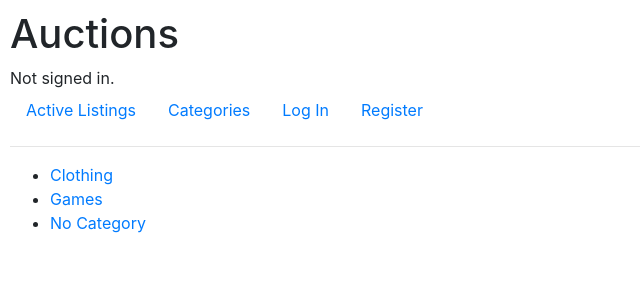
After one commit to vkpoladi/CS50wProject2, a Django app: page /auctions/categories in a window 1280 px wide. The commit adds this page. Shown: the top 300 px of the page, without its empty margins (0-640 px from the left). Run offline with Django 3.2, Linux system fonts and the light colour scheme; data comes from the database, SQL or seed files in the repository; both versions use the stored data as it was after the commit; some libraries are stand-ins or nearby versions.

Commit message:
categories feature finished

```diff
--- /dev/null
+++ b/auctions/templates/auctions/categories.html
@@ -0,0 +1,10 @@
+{% extends "auctions/layout.html" %}
+
+{% block body %}
+    <ul>
+        {% for category in categories%}
+            <li><a href= "{% url 'category_page' category %}">{{ category }}</a></li>
+        {% endfor %}
+    </ul>
+
+{% endblock %}
--- a/auctions/templates/auctions/layout.html
+++ b/auctions/templates/auctions/layout.html
@@ -20,6 +20,10 @@
             <li class="nav-item">
                 <a class="nav-link" href="{% url 'index' %}">Active Listings</a>
             </li>
+            <li class="nav-item">
+                <a class="nav-link" href="{% url 'categories' %}">Categories</a>
+            </li>
+
             {% if user.is_authenticated %}
                 <li class="nav-item">
                     <a class="nav-link" href="{% url 'watchlist' %}">Watchlist</a>
--- a/auctions/templates/auctions/listing_page.html
+++ b/auctions/templates/auctions/listing_page.html
@@ -55,6 +55,10 @@
         {% endif %}
     </div>
 
+    <div>
+        <h3>Comments</h3>
+    </div>
+
 
 
 
--- a/auctions/urls.py
+++ b/auctions/urls.py
@@ -11,5 +11,7 @@ urlpatterns = [
     path("listing/<int:listing_pk>", views.listing_page, name="listing_page"),
     path("watchlist", views.watchlist, name="watchlist"),
     path("watchlist_remove", views.watchlist_remove, name="watchlist_remove"),
-    path("bidding", views.bidding, name="bidding")
+    path("bidding", views.bidding, name="bidding"),
+    path("categories", views.categories, name="categories"),
+    path("category_page/<str:category>", views.category_page, name="category_page")
 ]
--- a/auctions/views.py
+++ b/auctions/views.py
@@ -250,3 +250,23 @@ def bidding(request):
         "current_bid_message": current_bid_message,
         "message": "Bid successfully placed."
     })
+
+
+
+
+
+def categories(request):
+    categories = listing.objects.values('category')
+    distinct_categories = set(val for dic in categories for val in dic.values())
+
+
+    return render(request, "auctions/categories.html", {
+        "categories": distinct_categories
+    })
+
+def category_page(request, category):
+    listings = listing.objects.filter(category=category)
+
+    return render(request, "auctions/category_page.html", {
+        "listings": listings
+    })
```
Also changed, not shown: auctions/templates/auctions/category_page.html (added, +10 -0 lines), db.sqlite3.
